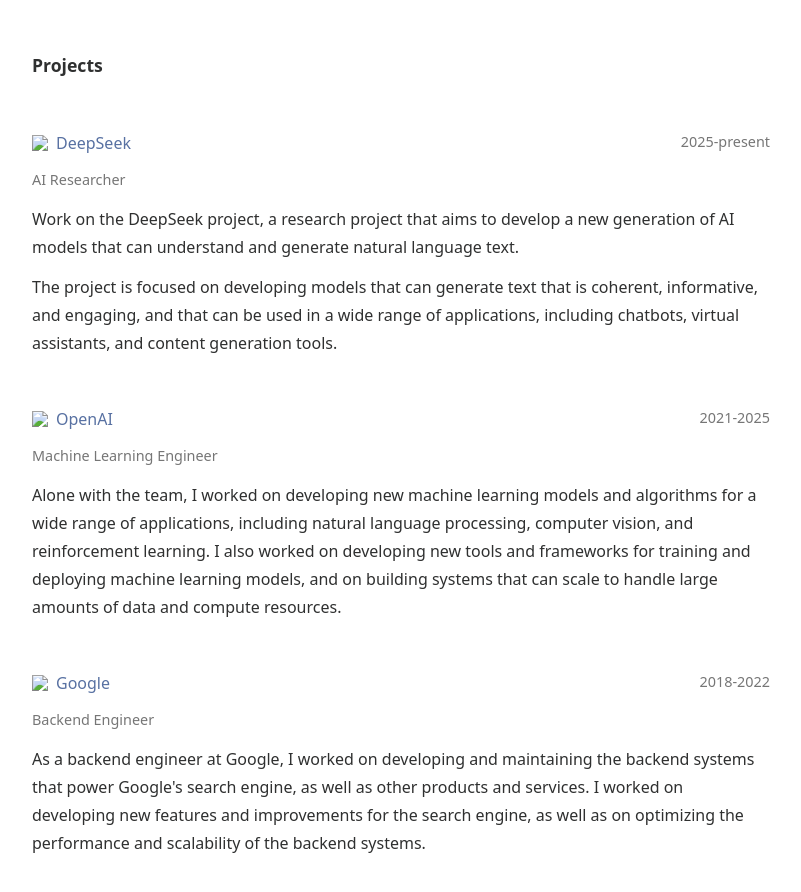
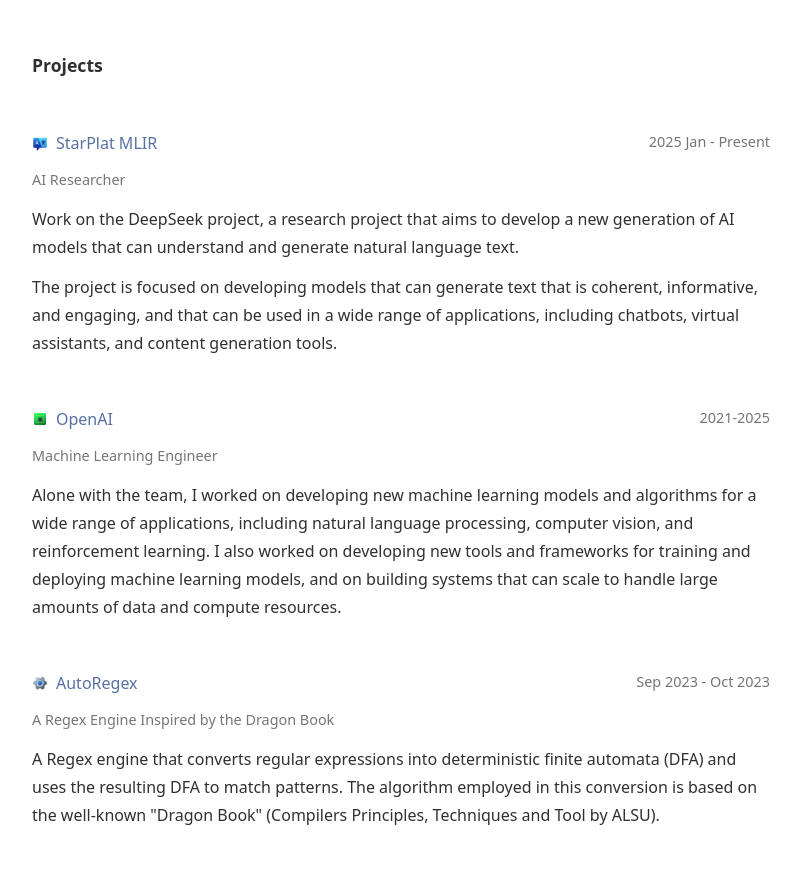
Before and after one commit to johnmaxrin/johnmaxrin.github.io, a plain HTML site: page index.html in a window 1280 px wide. Shown: the part 504-1396 px from the top of the page, without its empty margins (239-1040 px from the left). Drawn offline with Linux system fonts and the light colour scheme.

Commit message:
deploy: e17e543298ea083c22bab47dd79d7ce06a2d07d2

```diff
--- a/index.html
+++ b/index.html
@@ -230,14 +230,14 @@
   <div class="meta">
 
     <div class="icon-wrapper">
-      <img class="icon no-lightense" src="&#x2F;assets&#x2F;icon-deepseek.svg" alt="icon" width="16" height="16">
+      <img class="icon no-lightense" src="&#x2F;img&#x2F;language.png" alt="icon" width="16" height="16">
     </div>
 
 
-    <div class="title">DeepSeek</div>
+    <div class="title">StarPlat MLIR</div>
 
 
-    <div class="date">2025-present</div>
+    <div class="date">2025 Jan - Present</div>
 
   </div>
 
@@ -257,7 +257,7 @@
   <div class="meta">
 
     <div class="icon-wrapper">
-      <img class="icon no-lightense" src="&#x2F;assets&#x2F;icon-openai.png" alt="icon" width="16" height="16">
+      <img class="icon no-lightense" src="&#x2F;img&#x2F;semiconductor.png" alt="icon" width="16" height="16">
     </div>
 
 
@@ -283,20 +283,20 @@
   <div class="meta">
 
     <div class="icon-wrapper">
-      <img class="icon no-lightense" src="&#x2F;assets&#x2F;icon-google.webp" alt="icon" width="16" height="16">
+      <img class="icon no-lightense" src="&#x2F;img&#x2F;gear.png" alt="icon" width="16" height="16">
     </div>
 
 
-    <div class="title">Google</div>
+    <div class="title">AutoRegex</div>
 
 
-    <div class="date">2018-2022</div>
+    <div class="date">Sep 2023 - Oct 2023</div>
 
   </div>
 
-    <div class="subtitle">Backend Engineer</div>
+    <div class="subtitle">A Regex Engine Inspired by the Dragon Book</div>
 
-  <div class="content"><p>As a backend engineer at Google, I worked on developing and maintaining the backend systems that power Google's search engine, as well as other products and services. I worked on developing new features and improvements for the search engine, as well as on optimizing the performance and scalability of the backend systems.</p>
+  <div class="content"><p>A Regex engine that converts regular expressions into deterministic finite automata (DFA) and uses the resulting DFA to match patterns. The algorithm employed in this conversion is based on the well-known "Dragon Book" (Compilers Principles, Techniques and Tool by ALSU).</p>
 </div>
 
 </blockquote>
```
Also changed, not shown: img/gear.png (added), img/language.png (added), img/semiconductor.png (added), 1 other file.
